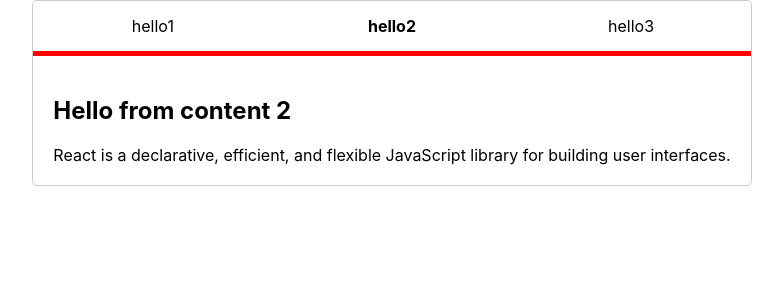
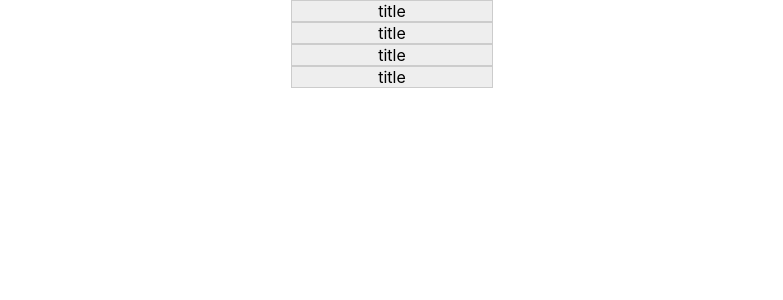
Before and after one commit to ntgd1102/web-projects, a React (Create React App) app: page / in a window 1280 px wide. Shown: the top 300 px of the page, without its empty margins (248-1031 px from the left). Built offline with nearby package versions, Linux system fonts and the light colour scheme.

Commit message:
accordion component

```diff
--- a/src/App.tsx
+++ b/src/App.tsx
@@ -7,9 +7,10 @@ import TodoApp from './projects/todoList/TodoList';
 import Tabs from './projects/tabs/components/Tabs';
 import Tab from './projects/tabs/components/Tab';
 import TabsDemo from './projects/tabs/components/TabsDemo';
+import { AccordionDemo } from "./projects/accordion/components/AccordionDemo";
 
 function App() {
-  return <div className="App"><TabsDemo /></div>;
+  return (<div className="App"><AccordionDemo /></div>);
 }
 
 export default App;
--- /dev/null
+++ b/src/projects/accordion/components/Accordion.css
@@ -0,0 +1,27 @@
+.accordion {
+  border: 1px solid #ccc;
+  width: 200px;
+  display: flex;
+  justify-content: center;
+  align-items: center;
+  flex-direction: column;
+}
+
+.accordion-title {
+  width: 100%;
+  height: 100%;
+  display: flex;
+  justify-content: center;
+  align-items: center;
+  background-color: #eee;
+}
+
+.accordion-content {
+  box-sizing: border-box;
+  width: 100%;
+  padding: 20px;
+  display: flex;
+  justify-content: center;
+  border-top: 1px solid #ccc;
+  align-items: center;
+}
--- /dev/null
+++ b/src/projects/accordion/components/Accordion.tsx
@@ -0,0 +1,36 @@
+import React, { useState } from "react";
+import type { ReactNode } from "react";
+
+import "./Accordion.css";
+
+export interface AccordionProps {
+  title: ReactNode;
+  /**
+   * Class name for tab content
+   */
+  className?: string;
+}
+
+export const Accordion: React.FC<AccordionProps> = ({
+  title,
+  children,
+  className,
+}) => {
+  const [open, setOpen] = useState<boolean>(false);
+
+  return (
+    <div className="accordion">
+      <div
+        className={`accordion-title ${className ?? ""}`}
+        onClick={() => {
+          setOpen(!open);
+        }}
+      >
+        {title}
+      </div>
+      {open && <div className="accordion-content">{children}</div>}
+    </div>
+  );
+};
+
+export default Accordion;
--- /dev/null
+++ b/src/projects/accordion/components/AccordionDemo.tsx
@@ -0,0 +1,16 @@
+import React from 'react';
+
+import Accordion from './Accordion';
+
+export const AccordionDemo: React.FC = () => {
+
+  return (
+    <div>
+      <Accordion title={"title"}>sdsd</Accordion>
+      <Accordion title={"title"}>sdsd</Accordion>
+      <Accordion title={"title"}>sdsd</Accordion>
+      <Accordion title={"title"}>sdsd</Accordion>
+    </div>
+  );
+
+}
```
Also changed, not shown: .eslintrc.js (added).
